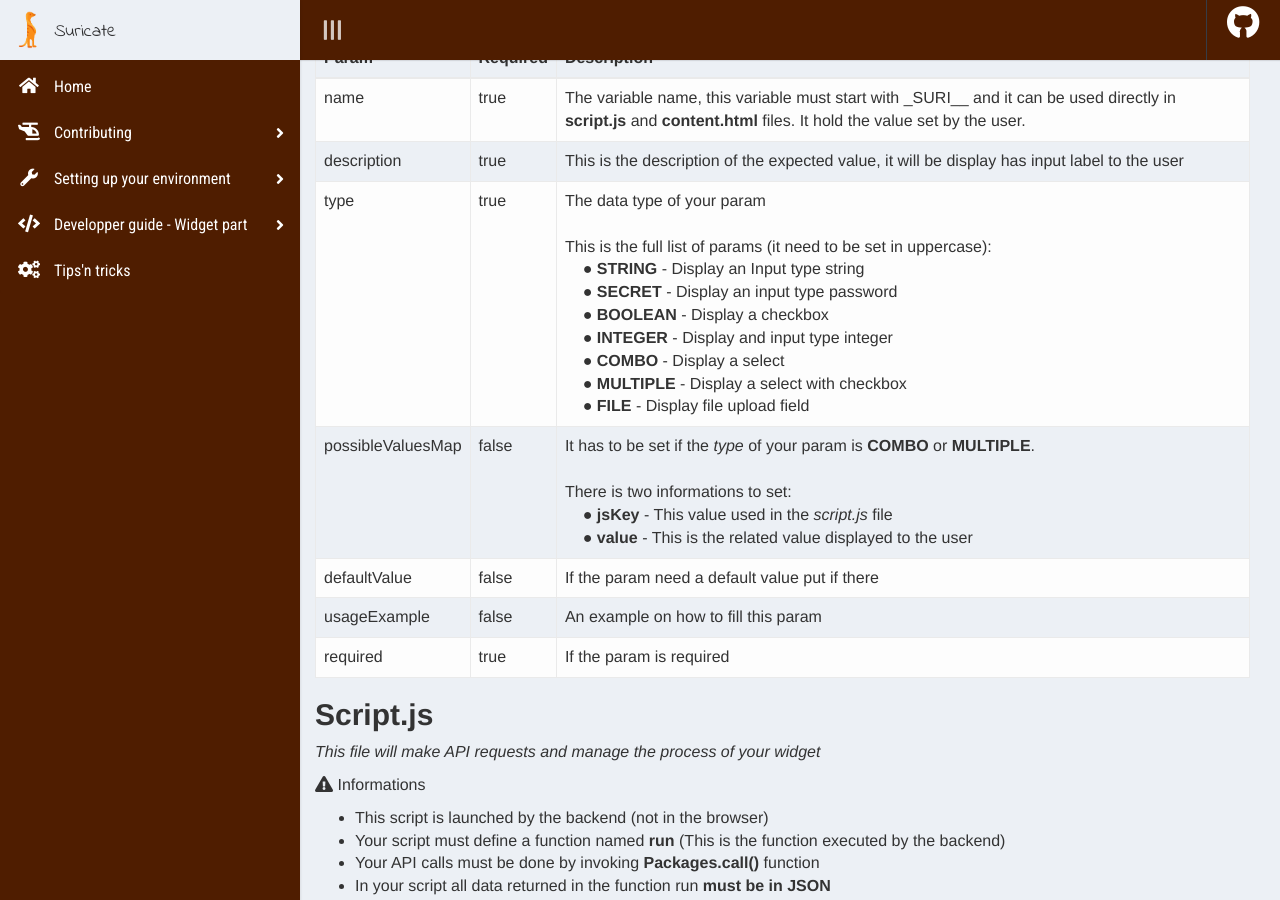
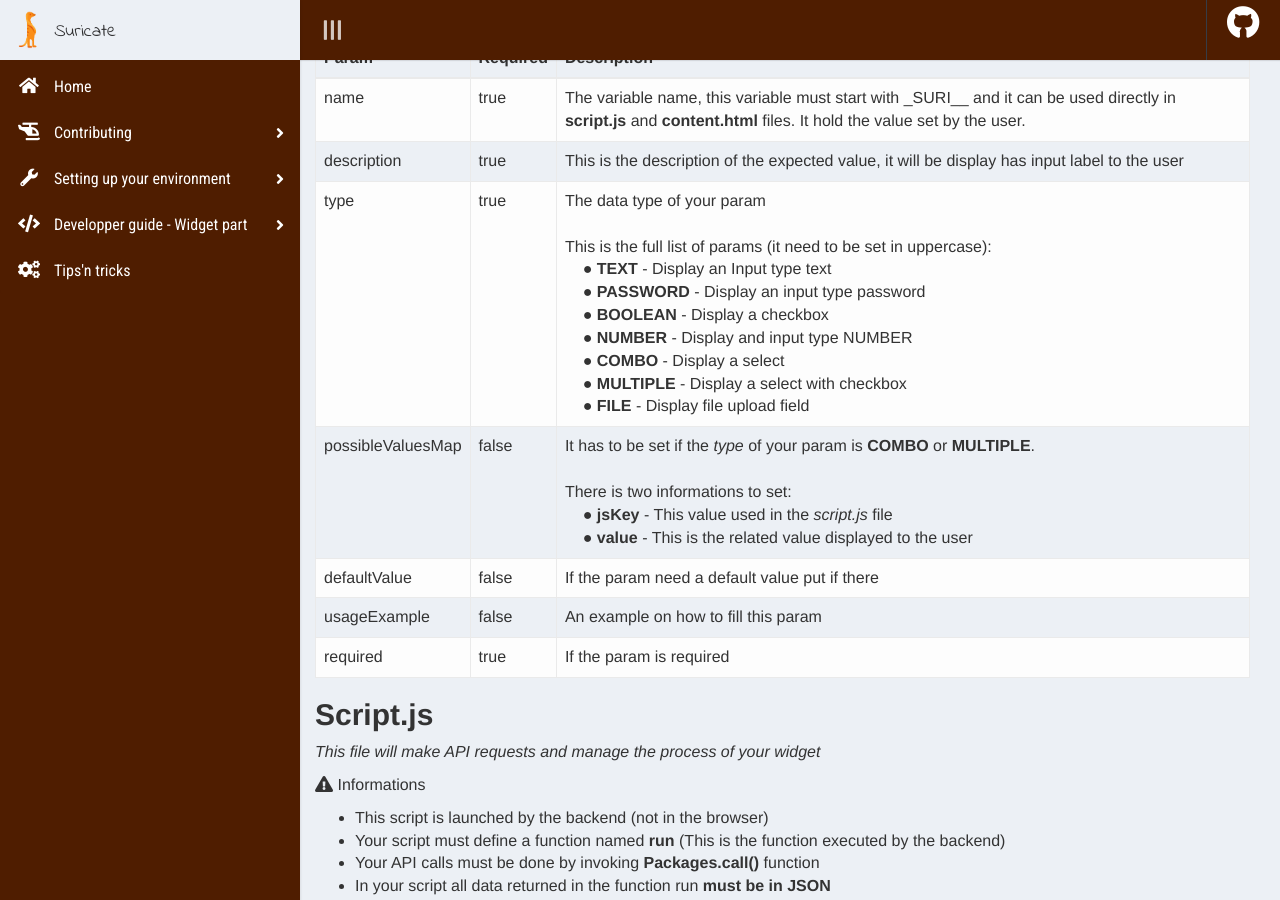
Before and after one commit to suricate-io/suricate-io.github.io, a Jekyll site: the page built from pages/widget_creation.md, in a window 1280 px wide and 900 px high, scrolled down 2184 px. Built offline with Jekyll 4.4.1, drawn with Linux system fonts in a browser that asks for light colours; nearby versions of some CDN libraries.

Commit message:
Modify variable types

```diff
--- a/pages/widget_creation.md
+++ b/pages/widget_creation.md
@@ -113,7 +113,7 @@ You'll find below the full list of possible params in this file:
 | ----------------- | -------- | ----------- |
 | name              | true     | The variable name, this variable must start with _SURI__ and it can be used directly in **script.js** and **content.html** files. It hold the value set by the user. |
 | description       | true     | This is the description of the expected value, it will be display has input label to the user |
-| type              | true     | The data type of your param <br /> <br /> This is the full list of params (it need to be set in uppercase): <br />&nbsp;&nbsp;&nbsp;&nbsp;&#x25cf; **STRING** - Display an Input type string <br />&nbsp;&nbsp;&nbsp;&nbsp;&#x25cf; **SECRET** - Display an input type password <br />&nbsp;&nbsp;&nbsp;&nbsp;&#x25cf; **BOOLEAN** - Display a checkbox <br />&nbsp;&nbsp;&nbsp;&nbsp;&#x25cf; **INTEGER** - Display and input type integer <br />&nbsp;&nbsp;&nbsp;&nbsp;&#x25cf; **COMBO** - Display a select <br />&nbsp;&nbsp;&nbsp;&nbsp;&#x25cf; **MULTIPLE** - Display a select with checkbox <br />&nbsp;&nbsp;&nbsp;&nbsp;&#x25cf; **FILE** - Display file upload field |
+| type              | true     | The data type of your param <br /> <br /> This is the full list of params (it need to be set in uppercase): <br />&nbsp;&nbsp;&nbsp;&nbsp;&#x25cf; **TEXT** - Display an Input type text <br />&nbsp;&nbsp;&nbsp;&nbsp;&#x25cf; **PASSWORD** - Display an input type password <br />&nbsp;&nbsp;&nbsp;&nbsp;&#x25cf; **BOOLEAN** - Display a checkbox <br />&nbsp;&nbsp;&nbsp;&nbsp;&#x25cf; **NUMBER** - Display and input type NUMBER <br />&nbsp;&nbsp;&nbsp;&nbsp;&#x25cf; **COMBO** - Display a select <br />&nbsp;&nbsp;&nbsp;&nbsp;&#x25cf; **MULTIPLE** - Display a select with checkbox <br />&nbsp;&nbsp;&nbsp;&nbsp;&#x25cf; **FILE** - Display file upload field |
 | possibleValuesMap | false    | It has to be set if the _type_ of your param is **COMBO** or **MULTIPLE**. <br /> <br /> There is two informations to set: <br />&nbsp;&nbsp;&nbsp;&nbsp;&#x25cf; **jsKey** - This value used in the _script.js_ file <br />&nbsp;&nbsp;&nbsp;&nbsp;&#x25cf; **value** - This is the related value displayed to the user|
 | defaultValue      | false    | If the param need a default value put if there |
 | usageExample      | false    | An example on how to fill this param |
```
